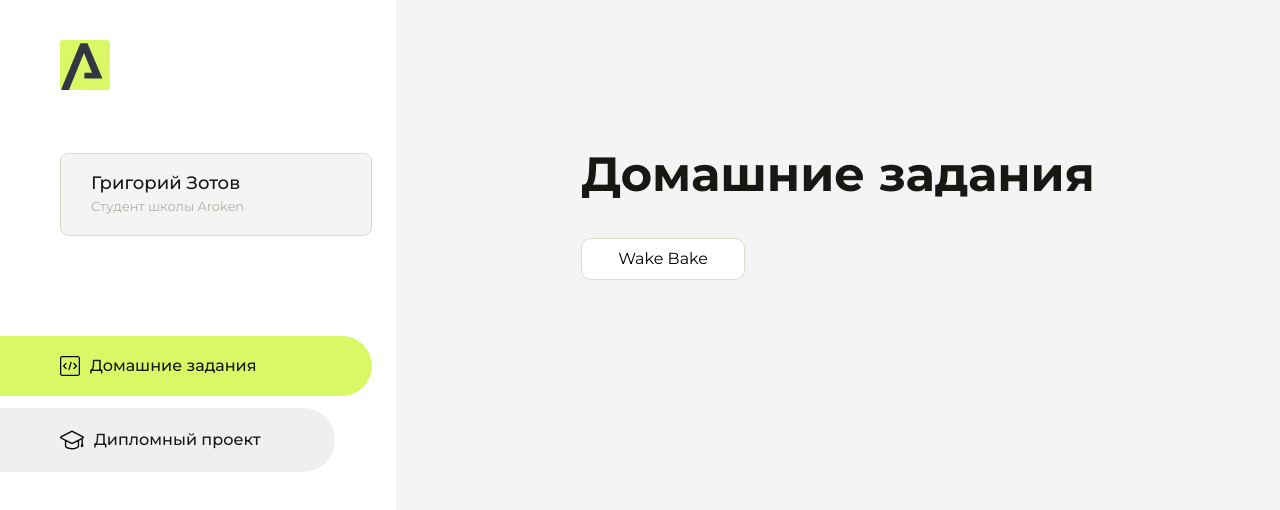
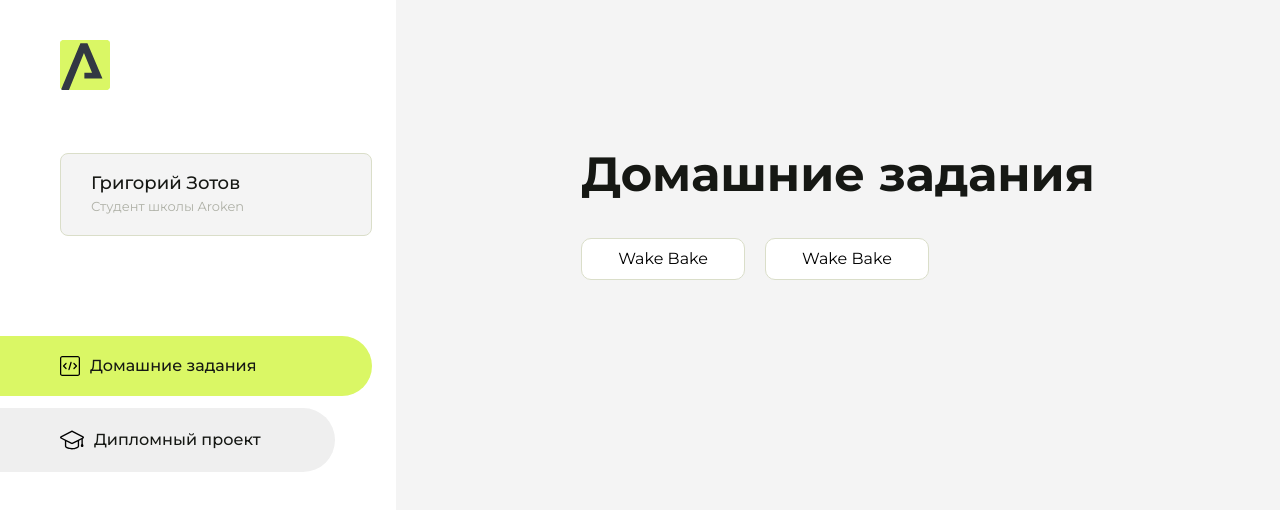
Before and after one commit to Fen1ksov/HomeWork, a plain HTML site: page index.html in a window 1280 px wide. Drawn offline with Linux system fonts and the light colour scheme.

Commit message:
Update Practice 14

```diff
--- a/index.html
+++ b/index.html
@@ -106,6 +106,9 @@
                         <li class="content__list-item">
                             <a href="Home Project/Wake Bake/index.html">Wake Bake</a>
                         </li>
+                        <li class="content__list-item">
+                            <a href="Practice/lesson 14/index.html">Wake Bake</a>
+                        </li>
                     </ul>
                 </div>
                 <div class="content__block hidden" id="diplomBlock">
```
